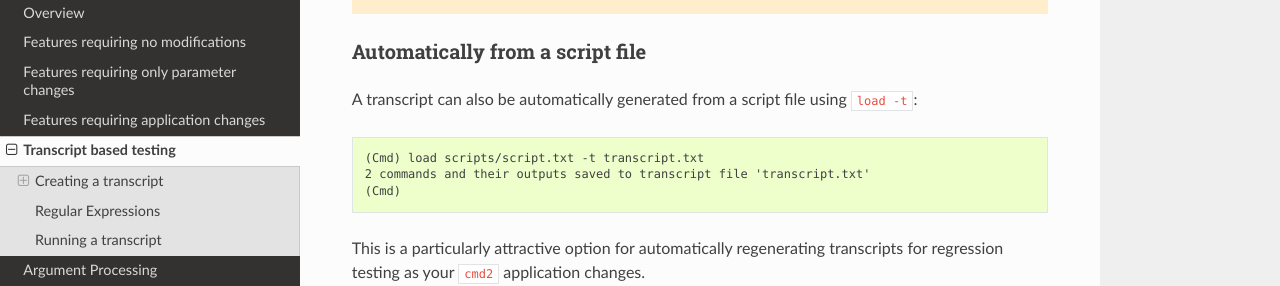
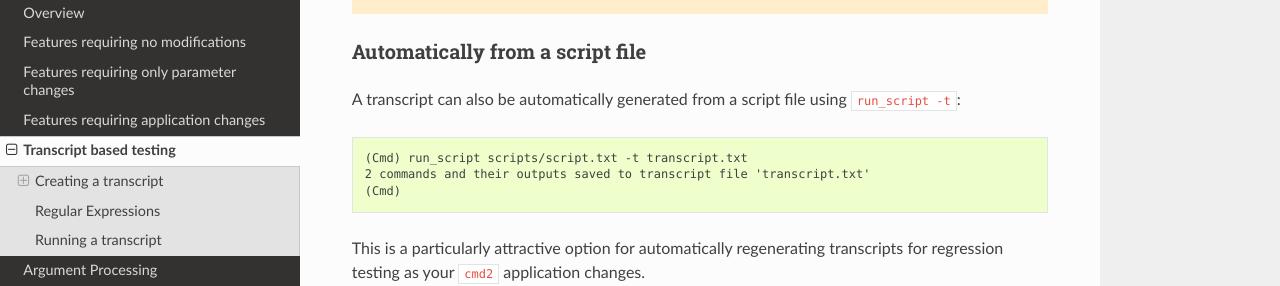
Before and after one commit to python-cmd2/cmd2, a Sphinx documentation site: the page built from docs/transcript.rst, in a window 1280 px wide and 900 px high, scrolled down 606 px. Shown: the part 166-452 px from the top of the window. Built offline with Sphinx 7.4.7 and the Read the Docs theme 2.0.0, drawn with Linux system fonts in a browser that asks for light colours.

Commit message:
Updated documentation

```diff
--- a/docs/integrating.rst
+++ b/docs/integrating.rst
@@ -128,9 +128,7 @@ the main loop for the program by using code like the following::
         app.postloop()
 
 The **runcmds_plus_hooks()** method is a convenience method to run multiple
-commands via **onecmd_plus_hooks()**.  It properly deals with ``load`` commands
-which under the hood put commands in a FIFO queue as it reads them in from a
-script file.
+commands via **onecmd_plus_hooks()**.
 
 The **onecmd_plus_hooks()** method will do the following to execute a single
 ``cmd2`` command in a normal fashion:
--- a/docs/settingchanges.rst
+++ b/docs/settingchanges.rst
@@ -23,10 +23,10 @@ following shortcuts are defined:
     shell: run as OS-level command
 
   ``@``
-    load script file
+    run script file
 
   ``@@``
-    load script file; filename is relative to current script location
+    run script file; filename is relative to current script location
 
 To define more shortcuts, update the dict ``App.shortcuts`` with the
 {'shortcut': 'command_name'} (omit ``do_``)::
--- a/docs/transcript.rst
+++ b/docs/transcript.rst
@@ -34,9 +34,9 @@ This is by far the easiest way to generate a transcript.
 
 Automatically from a script file
 --------------------------------
-A transcript can also be automatically generated from a script file using ``load -t``::
+A transcript can also be automatically generated from a script file using ``run_script -t``::
 
-    (Cmd) load scripts/script.txt -t transcript.txt
+    (Cmd) run_script scripts/script.txt -t transcript.txt
     2 commands and their outputs saved to transcript file 'transcript.txt'
     (Cmd)
 
```
Also changed, not shown: README.md (+3 -3 lines), docs/freefeatures.rst (+11 -20 lines), 2 other files.
